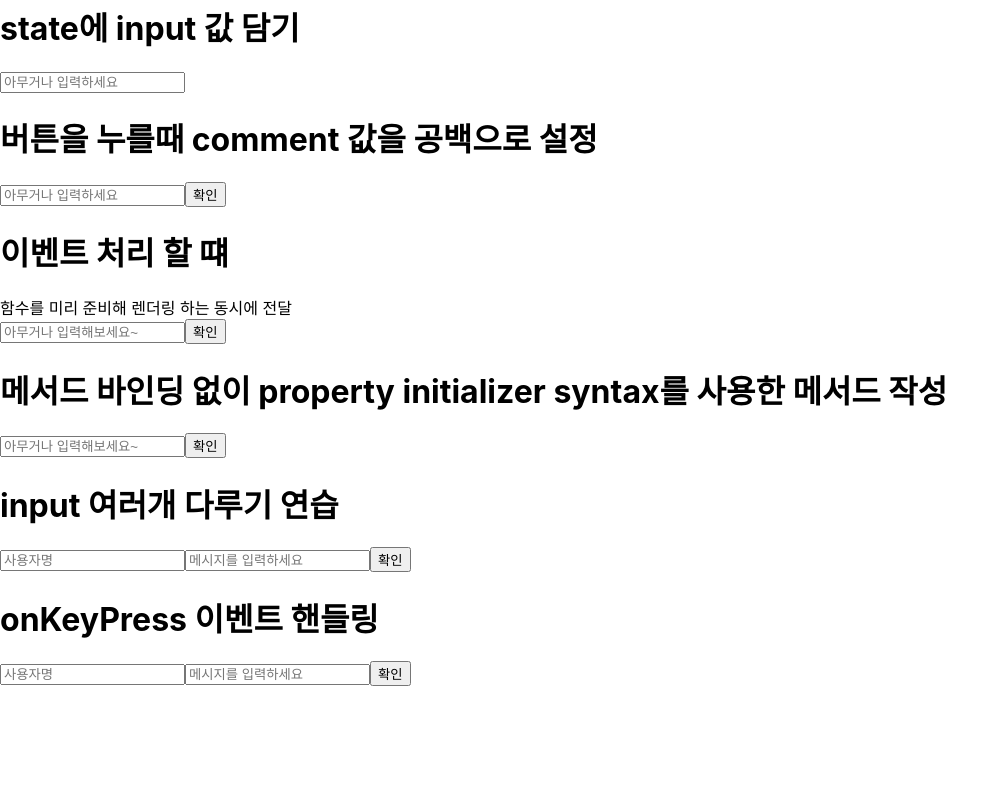
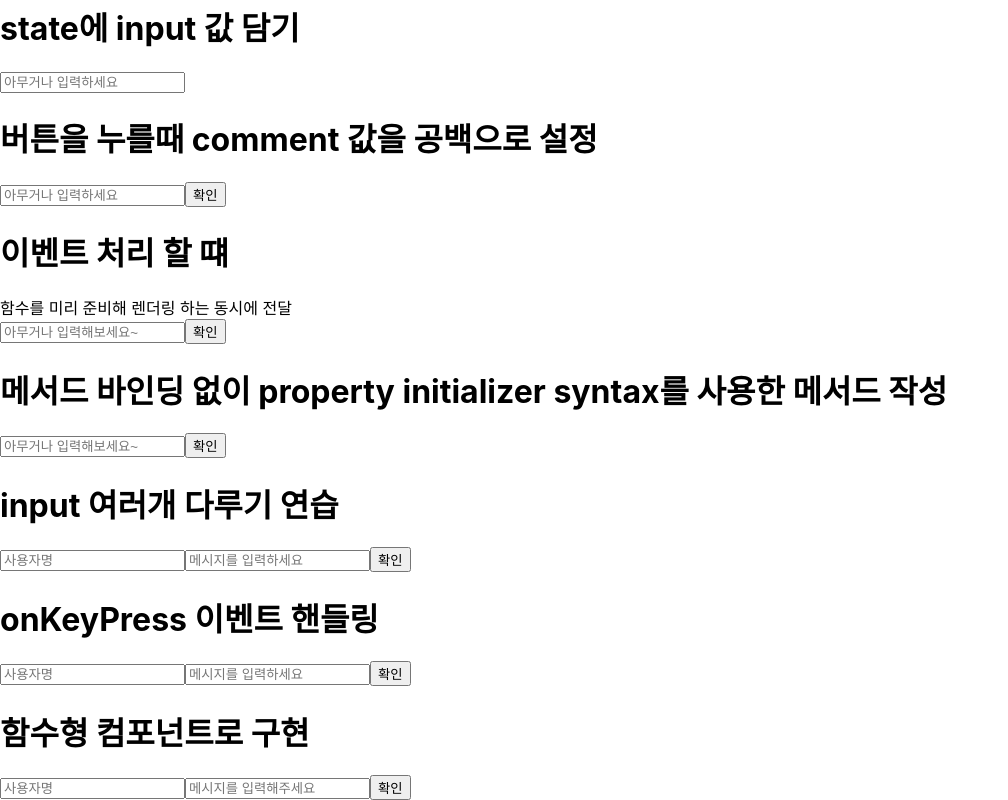
Before and after one commit to ohoCoding/React_Study, a React (Create React App) app: page / in a window 1280 px wide. Shown: the part 1775-2575 px from the top of the page, without its empty margins (0-1008 px from the left). Before the commit the page ends 2461 px from the top, so only its background shows below. Built offline with nearby package versions, Linux system fonts and the light colour scheme.

Commit message:
13thCommit_ReactStudy-함수형 컴포넌트 활용한 onKeyPress 이벤트 핸들링 : comment input에서 Enter를 눌렀을때 handleClick 메서드 호출

```diff
--- /dev/null
+++ b/src/App26.js
@@ -0,0 +1,8 @@
+import React from 'react';
+import EventPractice9 from './EventPractice9';
+
+
+const App26 = () => {
+    return <EventPractice9 />;
+}
+export default App26;
--- /dev/null
+++ b/src/EventPractice9.js
@@ -0,0 +1,43 @@
+import React, { useState } from 'react';
+
+const EventPractice9 = () => {
+    const [ username, setUsername ] = useState('');
+    const [ message, setMessage ] = useState('');
+    const onChangeUsername = e => setUsername(e.target.value);
+    const onChangeMessage = e => setMessage(e.target.value);
+
+    const onClick = () => {
+        alert(username + ':' + message);
+        setUsername('');
+        setMessage('');
+    };
+
+    const onKeyPress = e => {
+        if(e.key === 'Enter') {
+            onClick();
+        }
+    };
+
+    return(
+        <div>
+            <h1>함수형 컴포넌트로 구현</h1>
+            <input
+             type = "text"
+             name = "username"
+             placeholder = "사용자명"
+             value = {username}
+             onChange = {onChangeUsername}
+            />
+            <input
+            type = "text"
+            name = "message"
+            placeholder = "메시지를 입력해주세요"
+            value = {message}
+            onChange = {onChangeMessage}
+            onKeyPress = {onKeyPress}
+            />
+            <button onClick = {onClick}>확인</button>
+        </div>
+    );
+};
+export default EventPractice9;
--- a/src/index.js
+++ b/src/index.js
@@ -27,6 +27,7 @@ import App22 from './App22';
 import App23 from './App23';
 import App24 from './App24';
 import App25 from './App25';
+import App26 from './App26';
 ReactDOM.render(  //컴포넌트를 페이지에 렌더링하는 역할
   <React.StrictMode>
     <App />
@@ -54,6 +55,7 @@ ReactDOM.render(  //컴포넌트를 페이지에 렌더링하는 역할
     <App23 />
     <App24 />
     <App25 />
+    <App26 />
   </React.StrictMode>,
   //
   document.getElementById('root')
```
